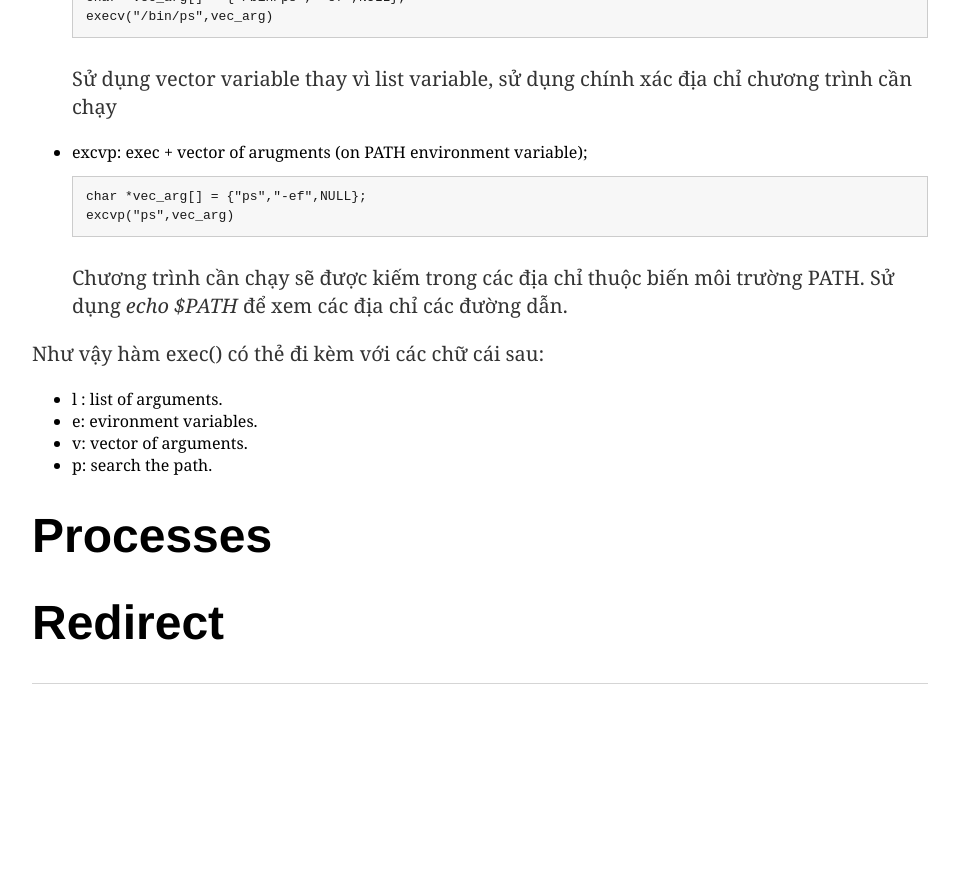
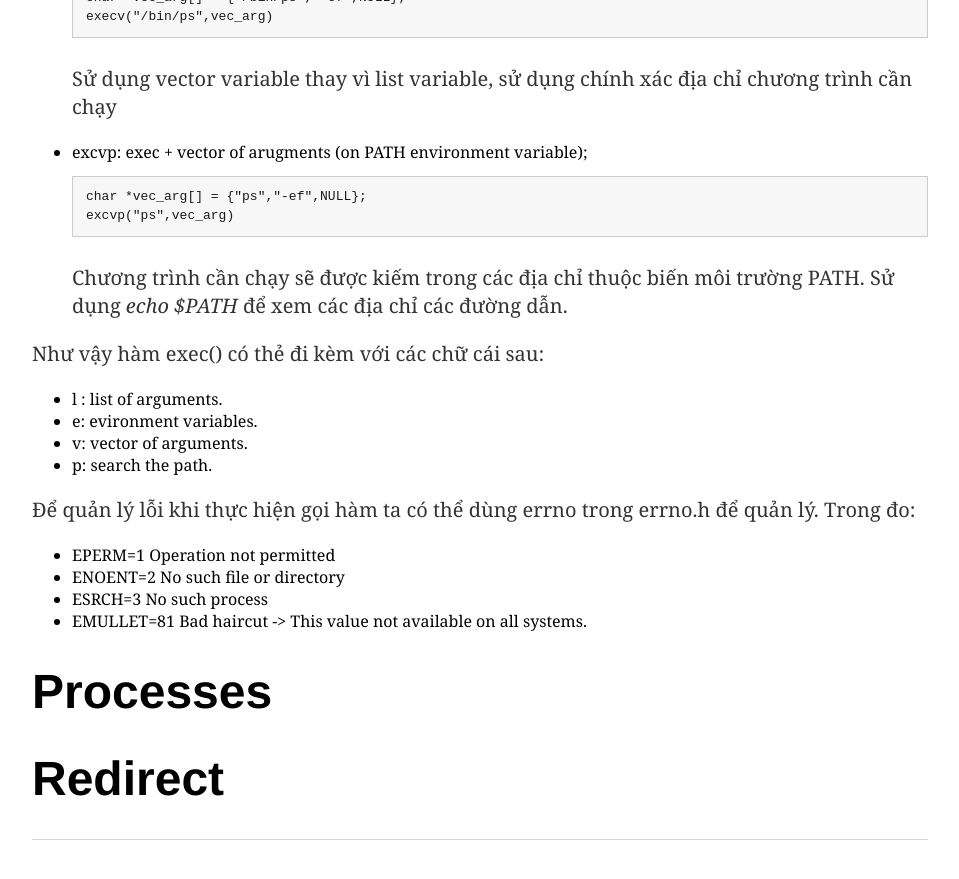
Before and after one commit to congdv/congdv.github.io, a Jekyll site: the page built from _posts/2017-07-09-[TIL]Processes-and-system-calls.md, in a window 1280 px wide and 900 px high, scrolled down 1700 px. Shown: the top 879 px of the window, without its empty margins (160-1119 px from the left). Built offline with Jekyll 4.4.1, drawn with Linux system fonts in a browser that asks for light colours; our own code applies the rules of GitHub Pages for plain Markdown files; Markdown is read by kramdown in place of the engine named in the settings; before the commit the page ends 2444 px from its top, so only the background shows below that.

Commit message:
Update 2017-07-09-[TIL]Processes-and-system-calls.md

```diff
--- a/_posts/2017-07-09-[TIL]Processes-and-system-calls.md
+++ b/_posts/2017-07-09-[TIL]Processes-and-system-calls.md
@@ -64,6 +64,11 @@ Như vậy hàm exec() có thẻ đi kèm với các chữ cái sau:
 - v: vector of arguments.
 - p: search the path.
 
+Để quản lý lỗi khi thực hiện gọi hàm ta có thể dùng errno trong errno.h để quản lý. Trong đo:
+- EPERM=1 Operation not permitted
+- ENOENT=2 No such file or directory
+- ESRCH=3 No such process
+- EMULLET=81 Bad haircut -> This value not available on all systems.
 
 
 # Processes
```
